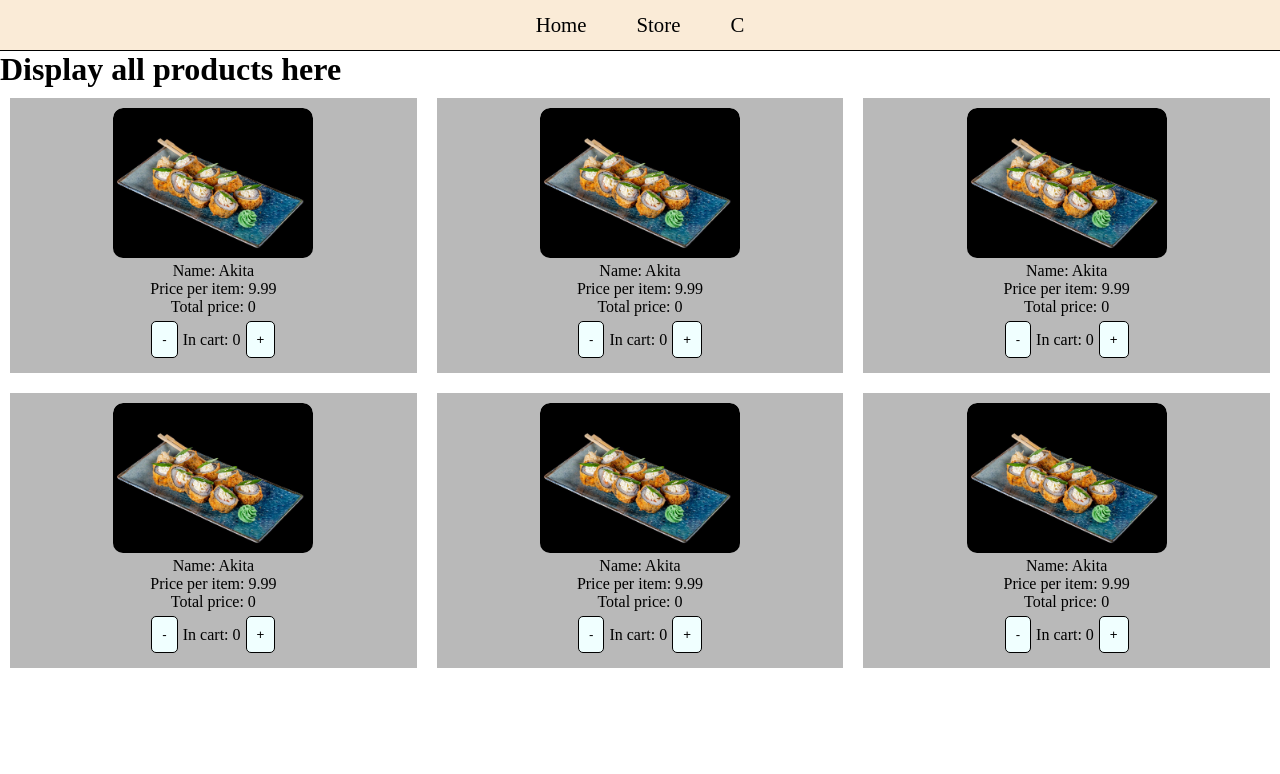
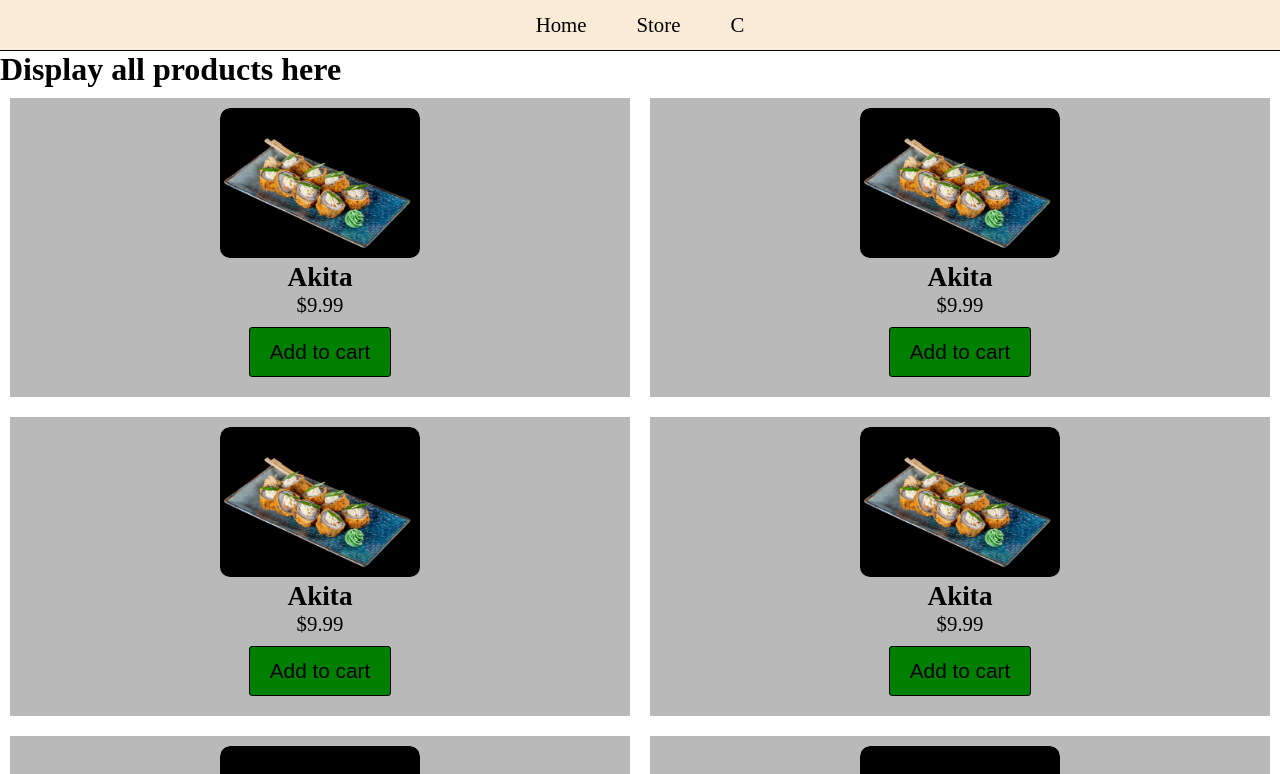
Before and after one commit to janaiscoding/shopping-cart, a React (Create React App) app: page /store in a window 1280 px wide. Shown: the top 774 px of the page. Built offline with nearby package versions, Linux system fonts and the light colour scheme.

Commit message:
Add Add to cart  button for when quant is 0

```diff
--- a/src/components/Item.js
+++ b/src/components/Item.js
@@ -4,17 +4,28 @@ const Item = ({ id, name, img, price, quantity, onAdd, onRemove }) => {
   return (
     <>
       <div className="card-wrap" key={id}>
+
         <div className="container">
           <img src={img} width={150} height={150} alt={name}></img>
         </div>
-        <div>Name: {name}</div>
-        <div>Price per item: {price}</div>
-        <div> Total price: {price * quantity} </div>
-        <div className="buttons-control">
-          <button onClick={() => onRemove(id)}>-</button>
-          <div>In cart: {quantity}</div>
-          <button onClick={() => onAdd(id)}>+</button>
-        </div>
+        <div className="item-name">{name}</div>
+        <div className="item-price">${price}</div>
+
+        {quantity === 0 ? (
+          <button onClick={() => onAdd(id)} className="add-button">
+            Add to cart
+          </button>
+        ) : (
+          <div className="buttons-control">
+            <button onClick={() => onRemove(id)} className="remove-button">
+              -
+            </button>
+            <div className="in-cart">In cart: {quantity}</div>
+            <button onClick={() => onAdd(id)} className="add-button">
+              +
+            </button>
+          </div>
+        )}
       </div>
     </>
   );
--- a/src/pages/Store.js
+++ b/src/pages/Store.js
@@ -19,6 +19,7 @@ const Store = () => {
       return newProducts;
     });
   };
+
   const handleRemoveEvent = (id) => {
     setProducts((prevState) => {
       const newProducts = prevState.map((product) => {
--- a/src/styles/styles.css
+++ b/src/styles/styles.css
@@ -16,7 +16,7 @@
 }
 .all-products-wrap {
   display: grid;
-  grid-template-columns: repeat(3, 1fr);
+  grid-template-columns: repeat(2, 1fr);
 }
 
 .card-wrap {
@@ -28,23 +28,46 @@
   justify-content: center;
   align-items: center;
 }
+.item-name {
+  font-size: 1.7rem;
+  font-weight: 600;
+}
+
+.item-price{
+  font-size: 1.3rem;
+}
+
 .buttons-control {
   display:flex;
   justify-content: center;
   align-items: center;
 }
+.in-cart {
+  display: flex;
+  color: purple;
+}
+.add-button {
+  background-color: green;
+}
+.remove-button {
+  background-color: red;
+}
+
 /* GLOBAL SETTINGS */
 button {
-  padding: 10px;
-  margin: 5px;
+  display: flex;
+  height: 50px;
+  padding: 20px;
+  justify-content: center;
+  align-items: center;
+  margin: 10px;
+  font-size: 1.3rem;
   background-color: azure;
   border: 1px solid black;
-  border-radius: 5px;
+  border-radius: 3px;
 }
 button:hover {
   cursor: pointer;
-  transform: scale(1.05);
-  transition: 0.1s ease all;
 }
 button:active {
   border: 2px solid black;
```
